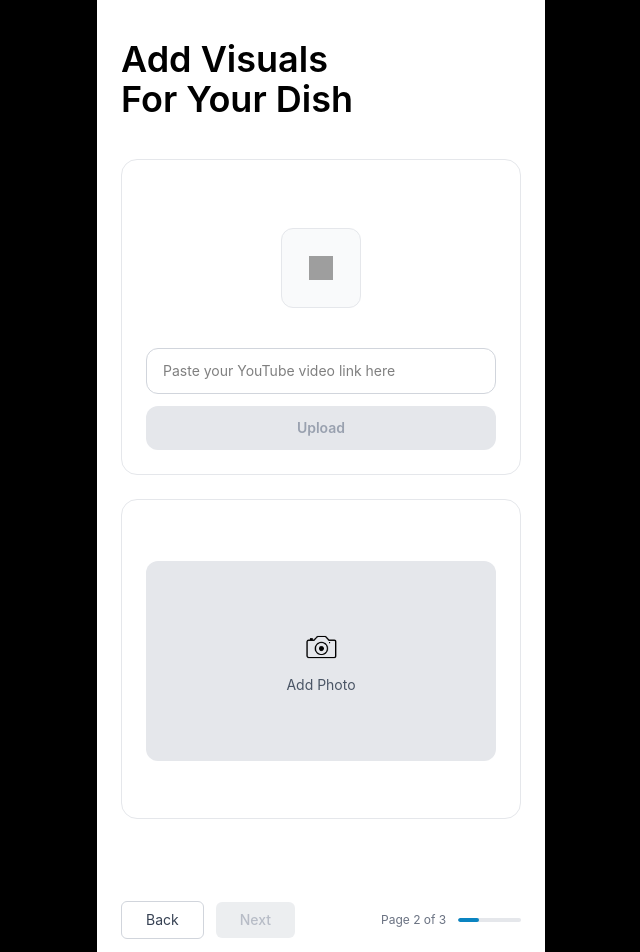
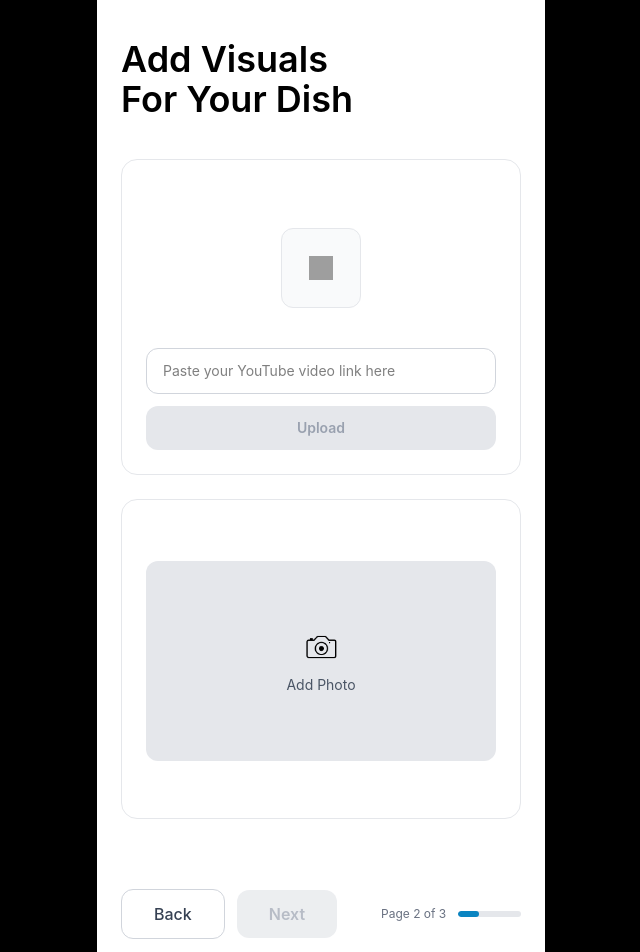
Before and after one commit to harsithrvp-fceoofamnc/odycard2, a Next.js app: page /owner/hotel/1/add-dish/visuals in a window 1280 px wide. Shown: the top 952 px of the page, without its empty margins (319-959 px from the left). Built offline with nearby package versions, Linux system fonts and the light colour scheme; grey boxes are pictures that could not be loaded.

Commit message:
Match Back/Next button size and progress bar height on add-dish visuals page

```diff
--- a/app/owner/hotel/[restaurantId]/add-dish/visuals/page.tsx
+++ b/app/owner/hotel/[restaurantId]/add-dish/visuals/page.tsx
@@ -337,8 +337,7 @@ export default function VisualsPage() {
               <button
                 type="button"
                 onClick={() => router.back()}
-                className="px-6 py-2 rounded-md border border-gray-300
-                           text-sm text-gray-700"
+                className="px-8 py-3 rounded-xl border border-gray-300 text-base text-gray-700 font-medium"
               >
                 Back
               </button>
@@ -348,7 +347,7 @@ export default function VisualsPage() {
                 type="button"
                 onClick={handleNext}
                 disabled={!canProceed}
-                className={`px-6 py-2 rounded-md text-sm font-medium disabled:opacity-70 disabled:cursor-not-allowed ${
+                className={`px-8 py-3 rounded-xl text-base font-semibold disabled:opacity-70 disabled:cursor-not-allowed ${
                   canProceed ? "bg-[#0A84C1] text-white" : "bg-gray-200 text-gray-400"
                 }`}
               >
@@ -361,7 +360,7 @@ export default function VisualsPage() {
               <span className="text-xs text-gray-500 whitespace-nowrap">
                 Page 2 of 3
               </span>
-              <ProgressBar progress={computedProgress} className="flex-1 h-[4px]" />
+              <ProgressBar progress={computedProgress} className="flex-1 h-[6px]" />
             </div>
 
           </div>
```
